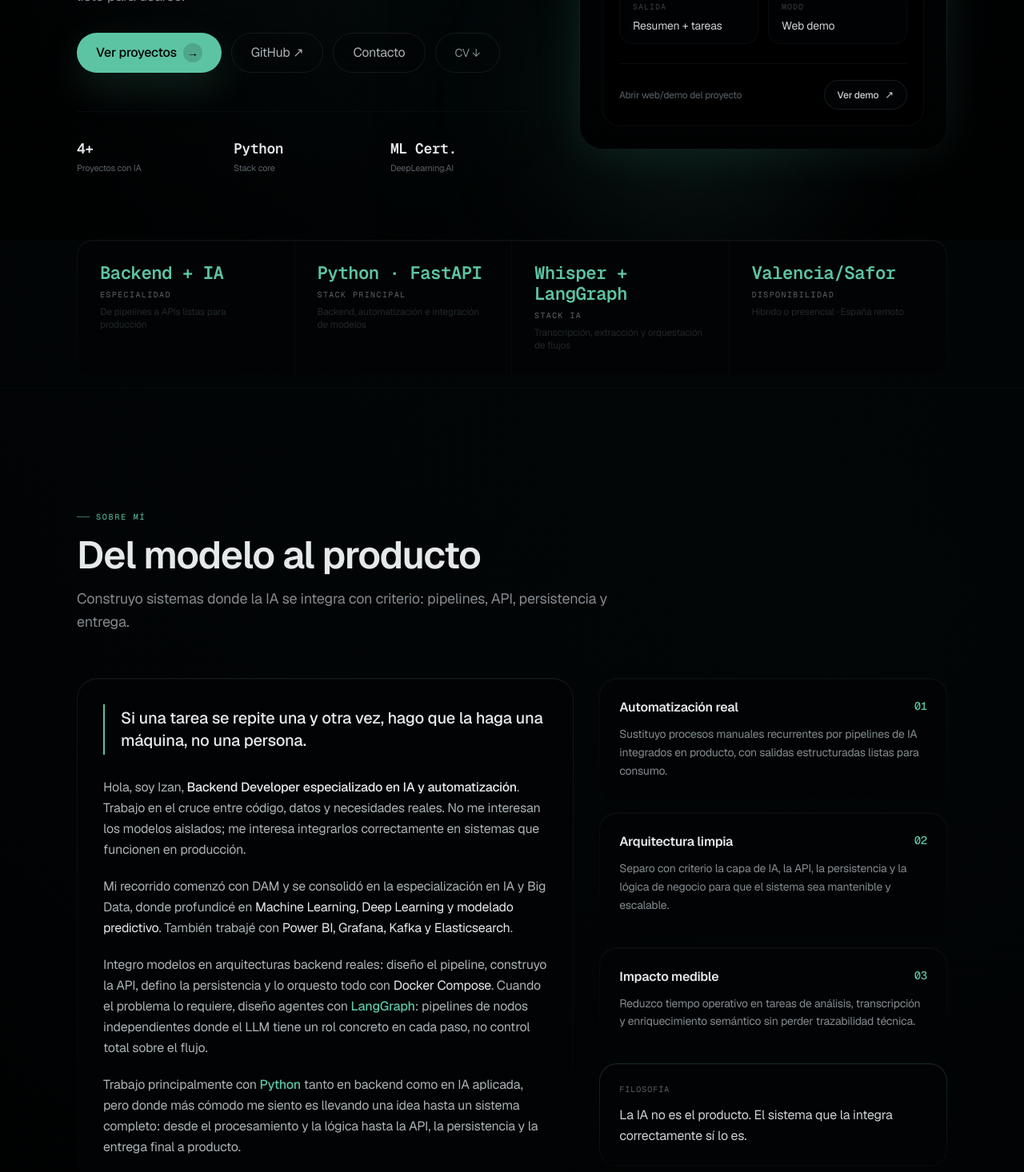
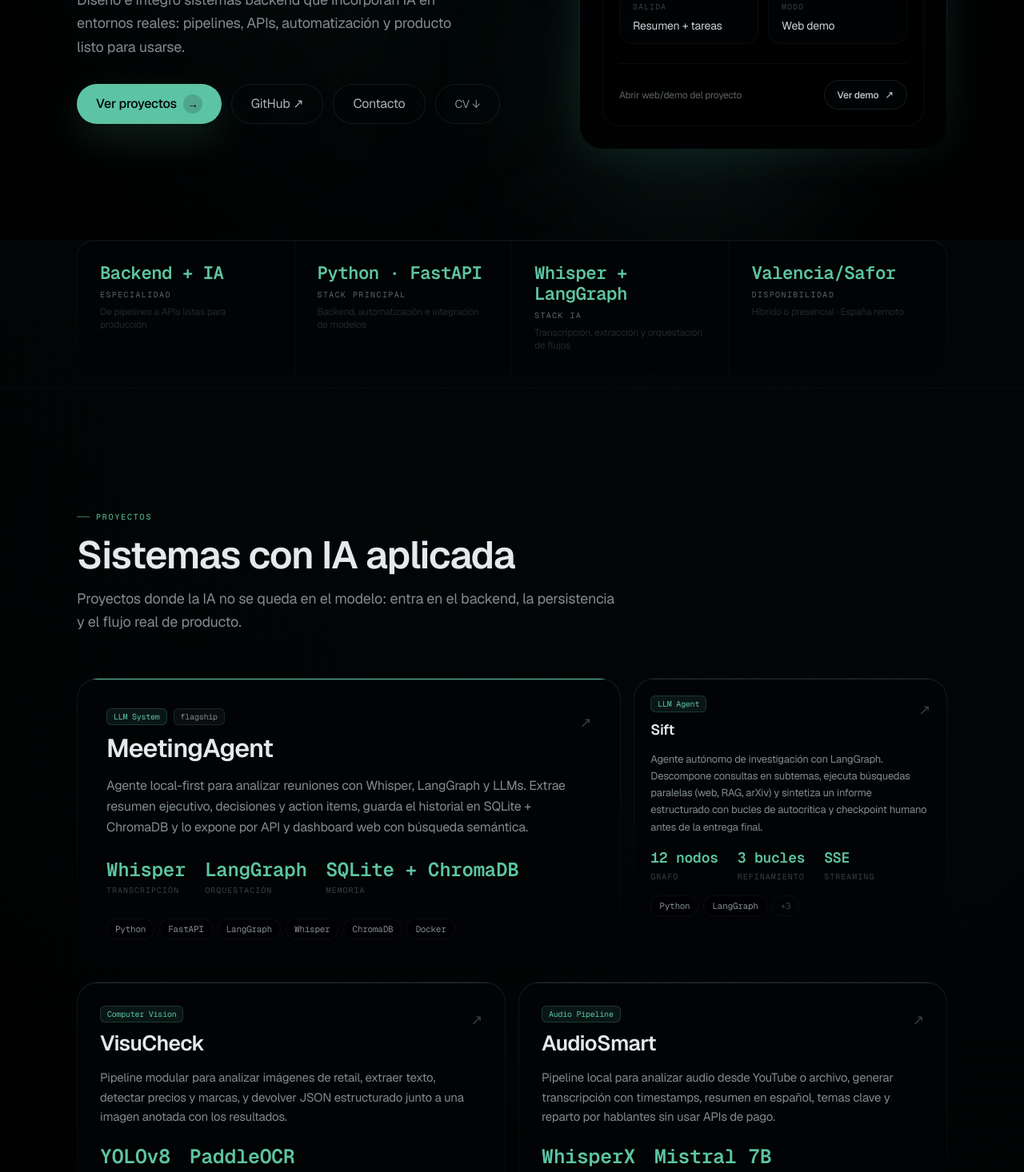
Before and after one commit to Izanvz/portfolio, a Next.js app: page / in a window 1280 px wide. Shown: the part 500-1966 px from the top of the page at 80% size. Built offline with nearby package versions, Linux system fonts and the light colour scheme.

Commit message:
refactor portfolio content and structure

```diff
--- a/app/page.tsx
+++ b/app/page.tsx
@@ -13,9 +13,9 @@ export default function Home() {
       <Navbar />
       <Hero />
       <ImpactMetrics />
+      <Projects />
+      <Experience />
       <About />
-      <Experience />
-      <Projects />
       <Stack />
       <Contact />
     </main>
--- a/components/About.tsx
+++ b/components/About.tsx
@@ -3,16 +3,16 @@ import Section from "@/components/Section";
 
 const proof = [
   {
-    title: "Automatización real",
-    desc: "Sustituyo procesos manuales recurrentes por pipelines de IA integrados en producto, con salidas estructuradas listas para consumo.",
+    title: "40h/mes automatizadas en TESI",
+    desc: "Reemplacé un proceso 100% manual con un pipeline de IA: el usuario sube audio y obtiene transcripción, resumen y keywords en minutos, sin intervención humana.",
   },
   {
-    title: "Arquitectura limpia",
-    desc: "Separo con criterio la capa de IA, la API, la persistencia y la lógica de negocio para que el sistema sea mantenible y escalable.",
+    title: "LLM con rol concreto, no control total",
+    desc: "Diseño agentes con LangGraph donde cada nodo tiene responsabilidad definida. El LLM extrae — SQLite guarda, ChromaDB indexa, FastAPI sirve.",
   },
   {
-    title: "Impacto medible",
-    desc: "Reduzco tiempo operativo en tareas de análisis, transcripción y enriquecimiento semántico sin perder trazabilidad técnica.",
+    title: "Local-first por defecto",
+    desc: "Mis proyectos corren en tu máquina sin APIs de pago. WhisperX + Mistral 7B locales antes de ir a la nube.",
   },
 ];
 
@@ -81,7 +81,7 @@ export default function About() {
               <div className="rounded-[21px] bg-ink-925 p-6 shadow-[inset_0_1px_0_rgba(255,255,255,0.03)]">
                 <p className="text-[10px] font-mono uppercase tracking-widest text-ink-500">Filosofía</p>
                 <p className="mt-3 text-ink-200 leading-relaxed">
-                  La IA no es el producto. El sistema que la integra correctamente sí lo es.
+                  La IA no es el producto. El sistema que la integra correctamente sí lo es. Por eso en MeetingAgent el LLM extrae, pero SQLite guarda, ChromaDB indexa y FastAPI sirve — cada capa con su responsabilidad.
                 </p>
               </div>
             </div>
--- a/components/Contact.tsx
+++ b/components/Contact.tsx
@@ -30,8 +30,8 @@ export default function Contact() {
     <Section
       id="contact"
       eyebrow="Contacto"
-      title="Trabajemos juntos"
-      subtitle="Si tu producto necesita backend sólido o integración real de IA, hablemos."
+      title="Buscando trabajo activamente"
+      subtitle="Si tu equipo trabaja con Python, IA y necesitas a alguien que se ponga las pilas desde el día 1, escríbeme."
     >
       <div className="grid lg:grid-cols-12 gap-6 items-start">
         <div className="lg:col-span-7">
@@ -41,11 +41,11 @@ export default function Contact() {
                 <div className="absolute -top-16 left-1/2 -translate-x-1/2 w-48 h-32 bg-amber/[0.06] rounded-full blur-3xl pointer-events-none" />
 
                 <h3 className="text-xl font-semibold text-ink-100 relative">
-                  Respondo rápido por email
+                  Disponible para incorporación inmediata
                 </h3>
                 <p className="mt-3 text-ink-400 leading-relaxed max-w-xl">
-                  Para entrevistas, colaboración técnica o proyectos donde haya que integrar IA en backend,
-                  envíame contexto y respondo con claridad.
+                  Busco un equipo donde construir sistemas reales con Python e IA — no demos, producto.
+                  Si tienes un reto técnico concreto, mándame contexto y hablamos.
                 </p>
 
                 <div className="mt-8 grid sm:grid-cols-2 gap-4">
--- a/components/Experience.tsx
+++ b/components/Experience.tsx
@@ -22,8 +22,12 @@ const education = [
 ];
 
 const certifications = [
-  { title: "Machine Learning Specialization", issuer: "DeepLearning.AI / Stanford", date: "Enero 2025" },
-  { title: "Unsupervised Learning, Recommenders, RL", issuer: "DeepLearning.AI / Stanford", date: "Enero 2025" },
+  {
+    title: "Machine Learning Specialization (3 cursos)",
+    issuer: "DeepLearning.AI / Stanford",
+    date: "2025",
+    link: "https://www.coursera.org/specializations/machine-learning-introduction",
+  },
 ];
 
 export default function Experience() {
@@ -117,7 +121,19 @@ export default function Experience() {
                           <p className="text-ink-100 font-medium text-sm">{cert.title}</p>
                           <p className="text-ink-500 text-sm mt-1">{cert.issuer}</p>
                         </div>
-                        <p className="text-ink-600 text-xs mt-4 font-mono">{cert.date}</p>
+                        <div className="flex items-center gap-3 mt-4">
+                          <p className="text-ink-600 text-xs font-mono">{cert.date}</p>
+                          {cert.link && (
+                            <a
+                              href={cert.link}
+                              target="_blank"
+                              rel="noopener noreferrer"
+                              className="text-xs text-amber/70 hover:text-amber transition-colors font-mono"
+                            >
+                              Coursera ↗
+                            </a>
+                          )}
+                        </div>
                       </div>
                     </div>
                   </div>
--- a/components/Hero.tsx
+++ b/components/Hero.tsx
@@ -90,7 +90,6 @@ export default function Hero() {
           "[data-hero='role']",
           "[data-hero='desc']",
           "[data-hero='cta']",
-          "[data-hero='stats']",
           "[data-hero='panel']",
         ],
         { opacity: 0, y: 24, filter: "blur(12px)" }
@@ -104,8 +103,7 @@ export default function Hero() {
         .to("[data-hero='role']", { opacity: 1, y: 0, filter: "blur(0px)", duration: 0.55 }, "-=0.44")
         .to("[data-hero='desc']", { opacity: 1, y: 0, filter: "blur(0px)", duration: 0.55 }, "-=0.36")
         .to("[data-hero='cta']", { opacity: 1, y: 0, filter: "blur(0px)", duration: 0.5 }, "-=0.32")
-        .to("[data-hero='stats']", { opacity: 1, y: 0, filter: "blur(0px)", duration: 0.55 }, "-=0.28")
-        .to("[data-hero='panel']", { opacity: 1, x: 0, y: 0, filter: "blur(0px)", duration: 0.8 }, "-=0.72");
+        .to("[data-hero='panel']", { opacity: 1, x: 0, y: 0, filter: "blur(0px)", duration: 0.8 }, "-=0.44");
     }, rootRef);
 
     const root = rootRef.current;
@@ -220,21 +218,6 @@ export default function Hero() {
               </a>
             </div>
 
-            <div
-              data-hero="stats"
-              className="mt-12 pt-8 border-t border-ink-800/50 grid grid-cols-3 gap-6"
-            >
-              {[
-                { value: "4+", label: "Proyectos con IA" },
-                { value: "Python", label: "Stack core" },
-                { value: "ML Cert.", label: "DeepLearning.AI" },
-              ].map((s) => (
-                <div key={`${s.value}-${s.label}`}>
-                  <p className="text-lg font-semibold font-mono text-ink-100 tracking-tight">{s.value}</p>
-                  <p className="text-[11px] text-ink-500 mt-0.5">{s.label}</p>
-                </div>
-              ))}
-            </div>
           </div>
 
           <div data-hero="panel" className="hidden lg:block">
--- a/components/Projects.tsx
+++ b/components/Projects.tsx
@@ -32,6 +32,18 @@ const projects: Project[] = [
     featured: true,
   },
   {
+    title: "Sift",
+    desc: "Agente autónomo de investigación con LangGraph. Descompone consultas en subtemas, ejecuta búsquedas paralelas (web, RAG, arXiv) y sintetiza un informe estructurado con bucles de autocrítica y checkpoint humano antes de la entrega final.",
+    stack: ["Python", "LangGraph", "FastAPI", "ChromaDB", "Ollama"],
+    metrics: [
+      { value: "12 nodos", label: "grafo" },
+      { value: "3 bucles", label: "refinamiento" },
+      { value: "SSE", label: "streaming" },
+    ],
+    href: "https://github.com/Izanvz/Sift",
+    category: "LLM Agent",
+  },
+  {
     title: "VisuCheck",
     desc: "Pipeline modular para analizar imágenes de retail, extraer texto, detectar precios y marcas, y devolver JSON estructurado junto a una imagen anotada con los resultados.",
     stack: ["Python", "YOLOv8", "PaddleOCR", "FastAPI", "Streamlit"],
@@ -41,17 +53,6 @@ const projects: Project[] = [
     ],
     href: "https://github.com/Izanvz/VisuCheck",
     category: "Computer Vision",
-  },
-  {
-    title: "BTC-Pred",
-    desc: "Comparativa de modelos de ML clásico para predecir Bitcoin con datos de CoinGecko, indicadores técnicos y un pipeline reproducible de feature engineering, entrenamiento y evaluación.",
-    stack: ["Python", "XGBoost", "LightGBM", "Scikit-learn", "Pandas"],
-    metrics: [
-      { value: "R² 0.645", label: "mejor modelo" },
-      { value: "GridSearchCV", label: "optimización" },
-    ],
-    href: "https://github.com/Izanvz/BTC-Pred",
-    category: "Time Series",
   },
   {
     title: "AudioSmart",
@@ -150,8 +151,7 @@ function ProjectCard({ project, large = false, compact = false }: { project: Pro
 }
 
 export default function Projects() {
-  const [featured, ...rest] = projects;
-  const [visuCheck, btcPred, audioSmart] = rest;
+  const [meetingAgent, sift, visuCheck, audioSmart] = projects;
 
   return (
     <Section
@@ -163,13 +163,13 @@ export default function Projects() {
       <div className="grid gap-4 md:grid-cols-[1.65fr_0.95fr]">
         <div>
           <FadeIn>
-            <ProjectCard project={featured} large />
+            <ProjectCard project={meetingAgent} large />
           </FadeIn>
         </div>
 
         <div>
           <FadeIn delay={0.06}>
-            <ProjectCard project={btcPred} compact />
+            <ProjectCard project={sift} compact />
           </FadeIn>
         </div>
 
--- a/components/Stack.tsx
+++ b/components/Stack.tsx
@@ -55,14 +55,6 @@ const groups: StackGroup[] = [
     items: ["Docker", "Docker Compose", "Gestión de entornos", "Config por parámetros", "GPU local (CUDA)", "Local-first"],
     core: false,
     coreItems: ["Docker"],
-  },
-  {
-    title: "Interfaces & Tools",
-    symbol: "~",
-    desc: "Dashboards, visualización y utilidades de trabajo.",
-    items: ["Streamlit", "Power BI", "yt-dlp", "JSON/CSV export", "Dashboard web"],
-    core: false,
-    coreItems: ["Streamlit", "Power BI"],
   },
 ];
 
```
